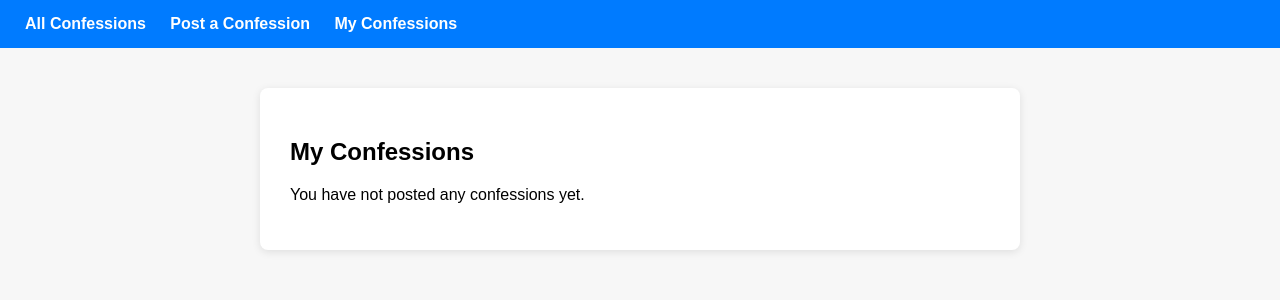
After one commit to leo-git-1234/confession-forum-clean, a Flask app: template templates/my_confessions.html in a window 1280 px wide. The commit adds this page. Shown: the top 300 px of the page. Run offline with Flask 3, Linux system fonts and the light colour scheme; the template is opened without the code that fills it, so the values that code supplies are empty.

Commit message:
First commit

```diff
--- a/app.py
+++ b/app.py
@@ -1,19 +1,6 @@
-@app.route('/inbox')
-def inbox():
-    if 'user' not in session:
-        return redirect(url_for('index'))
-    username = session['user']['username']
-    confessions = []
-    notifications = []
-    if os.path.exists(CONFESSIONS_FILE):
-        with open(CONFESSIONS_FILE, 'r', encoding='utf-8') as f:
-            confessions = json.load(f)
-        for confession in confessions:
-            if 'notifications' not in confession or not isinstance(confession.get('notifications'), list):
-                confession['notifications'] = []
-            if confession.get('user') == username:
-                notifications.extend(confession['notifications'])
-    return render_template('inbox.html', user_name=username, notifications=notifications)
+# Route to delete a confession
+
+
 
 
 import os
@@ -36,6 +23,7 @@ USERNAMES = [
     'Anonymous Panda', 'Silent Tiger', 'Hidden Fox', 'Masked Owl', 'Secret Dolphin',
     'Clever Raven', 'Mysterious Cat', 'Quiet Wolf', 'Nameless Bear', 'Ghost Eagle'
 ]
+
 
 
 def allowed_file(filename):
@@ -167,9 +155,6 @@ def add_comment(post_id):
         with open(CONFESSIONS_FILE, 'r', encoding='utf-8') as f:
             confessions = json.load(f)
     for confession in confessions:
-        # Ensure notifications key exists
-        if 'notifications' not in confession or not isinstance(confession.get('notifications'), list):
-            confession['notifications'] = []
         if confession.get('id') == post_id:
             comment = {
                 'username': random.choice(USERNAMES),
@@ -178,11 +163,6 @@ def add_comment(post_id):
             if 'comments' not in confession or not isinstance(confession['comments'], list):
                 confession['comments'] = []
             confession['comments'].append(comment)
-            # Add notification for the confession owner
-            confession_user = confession.get('user')
-            if confession_user and confession_user != session['user']['username']:
-                notification = f"Your confession received a new comment."
-                confession['notifications'].append(notification)
             break
     with open(CONFESSIONS_FILE, 'w', encoding='utf-8') as f:
         json.dump(confessions, f, indent=2)
@@ -194,28 +174,10 @@ def confessions_page():
         return redirect(url_for('index'))
     username = session['user']['username']
     confessions = []
-    notifications = []
-    updated = False
     if os.path.exists(CONFESSIONS_FILE):
         with open(CONFESSIONS_FILE, 'r', encoding='utf-8') as f:
             confessions = json.load(f)
-        # Ensure all confessions have notifications key
-        for confession in confessions:
-            if 'notifications' not in confession or not isinstance(confession.get('notifications'), list):
-                confession['notifications'] = []
-                updated = True
-        # Gather and clear notifications for the logged-in user
-        for confession in confessions:
-            if confession.get('user') == username:
-                notes = confession.get('notifications', [])
-                if notes:
-                    notifications.extend(notes)
-                    confession['notifications'] = []
-                    updated = True
-        if updated:
-            with open(CONFESSIONS_FILE, 'w', encoding='utf-8') as f:
-                json.dump(confessions, f, indent=2)
-    return render_template('confessions.html', user_name=username, confessions=confessions, notifications=notifications)
+    return render_template('confessions.html', user_name=username, confessions=confessions)
 
 @app.route('/post', methods=['GET', 'POST'])
 def post_confession():
@@ -251,8 +213,7 @@ def post_confession():
                 'files': file_links,
                 'comments': [],
                 'likes': 0,
-                'hearts': 0,
-                'notifications': []
+                'hearts': 0
             })
             with open(CONFESSIONS_FILE, 'w', encoding='utf-8') as f:
                 json.dump(confessions, f, indent=2)
@@ -269,16 +230,8 @@ def like_confession(post_id):
         with open(CONFESSIONS_FILE, 'r', encoding='utf-8') as f:
             confessions = json.load(f)
     for confession in confessions:
-        # Ensure notifications key exists
-        if 'notifications' not in confession or not isinstance(confession.get('notifications'), list):
-            confession['notifications'] = []
         if confession.get('id') == post_id:
             confession['likes'] = confession.get('likes', 0) + 1
-            # Add notification for the confession owner
-            confession_user = confession.get('user')
-            if confession_user and confession_user != session['user']['username']:
-                notification = f"Your confession received a new like."
-                confession['notifications'].append(notification)
             break
     with open(CONFESSIONS_FILE, 'w', encoding='utf-8') as f:
         json.dump(confessions, f, indent=2)
@@ -294,16 +247,8 @@ def heart_confession(post_id):
         with open(CONFESSIONS_FILE, 'r', encoding='utf-8') as f:
             confessions = json.load(f)
     for confession in confessions:
-        # Ensure notifications key exists
-        if 'notifications' not in confession or not isinstance(confession.get('notifications'), list):
-            confession['notifications'] = []
         if confession.get('id') == post_id:
             confession['hearts'] = confession.get('hearts', 0) + 1
-            # Add notification for the confession owner
-            confession_user = confession.get('user')
-            if confession_user and confession_user != session['user']['username']:
-                notification = f"Your confession received a new heart."
-                confession['notifications'].append(notification)
             break
     with open(CONFESSIONS_FILE, 'w', encoding='utf-8') as f:
         json.dump(confessions, f, indent=2)
@@ -328,10 +273,84 @@ def edit_file(filename):
     with open(filepath, 'r', encoding='utf-8') as f:
         content = f.read()
     return f'''<h2>Editing {filename}</h2><form method="POST"><textarea name="filecontent" rows="20" cols="80">{content}</textarea><br><button type="submit">Save</button></form>'''
+
 @app.route('/uploads/<filename>')
 def uploaded_file(filename):
     return send_from_directory(app.config['UPLOAD_FOLDER'], filename)
 
+@app.route('/my_confessions')
+def my_confessions():
+    if 'user' not in session:
+        return redirect(url_for('index'))
+    username = session['user']['username']
+    confessions = []
+    if os.path.exists(CONFESSIONS_FILE):
+        with open(CONFESSIONS_FILE, 'r', encoding='utf-8') as f:
+            confessions = json.load(f)
+    user_confessions = [c for c in confessions if c.get('user') == username]
+    return render_template('my_confessions.html', confessions=user_confessions, user_name=username)
+
+# Route to edit a confession
+@app.route('/edit_confession/<post_id>', methods=['GET', 'POST'])
+def edit_confession(post_id):
+    if 'user' not in session:
+        return redirect(url_for('index'))
+    username = session['user']['username']
+    confessions = []
+    if os.path.exists(CONFESSIONS_FILE):
+        with open(CONFESSIONS_FILE, 'r', encoding='utf-8') as f:
+            confessions = json.load(f)
+    confession = next((c for c in confessions if c.get('id') == post_id and c.get('user') == username), None)
+    if not confession:
+        flash('Confession not found or you do not have permission to edit it.')
+        return redirect(url_for('my_confessions'))
+    if request.method == 'POST':
+        confession['title'] = request.form.get('title')
+        confession['description'] = request.form.get('description')
+        confession['text'] = request.form.get('confession')
+        # Handle file removals
+        remove_files = request.form.getlist('remove_files')
+        if 'files' not in confession or not isinstance(confession['files'], list):
+            confession['files'] = []
+        for filename in remove_files:
+            if filename in confession['files']:
+                confession['files'].remove(filename)
+                file_path = os.path.join(app.config['UPLOAD_FOLDER'], filename)
+                if os.path.exists(file_path):
+                    os.remove(file_path)
+        # Handle new file uploads
+        files = request.files.getlist('files')
+        for file in files:
+            if file and allowed_file(file.filename):
+                ext = file.filename.rsplit('.', 1)[1].lower()
+                filename = f"{uuid.uuid4().hex}.{ext}"
+                filepath = os.path.join(app.config['UPLOAD_FOLDER'], filename)
+                file.save(filepath)
+                confession['files'].append(filename)
+        with open(CONFESSIONS_FILE, 'w', encoding='utf-8') as f:
+            json.dump(confessions, f, indent=2)
+        flash('Confession updated!')
+        return redirect(url_for('my_confessions'))
+    return render_template('edit_confession.html', confession=confession, user_name=username)
+
+# Route to delete a confession
+@app.route('/delete_confession/<post_id>', methods=['POST'])
+def delete_confession(post_id):
+    if 'user' not in session:
+        return redirect(url_for('index'))
+    username = session['user']['username']
+    confessions = []
+    if os.path.exists(CONFESSIONS_FILE):
+        with open(CONFESSIONS_FILE, 'r', encoding='utf-8') as f:
+            confessions = json.load(f)
+    new_confessions = [c for c in confessions if not (c.get('id') == post_id and c.get('user') == username)]
+    if len(new_confessions) == len(confessions):
+        flash('Confession not found or you do not have permission to delete it.')
+    else:
+        with open(CONFESSIONS_FILE, 'w', encoding='utf-8') as f:
+            json.dump(new_confessions, f, indent=2)
+        flash('Confession deleted!')
+    return redirect(url_for('my_confessions'))
 if __name__ == '__main__':
     if not os.path.exists(app.config['UPLOAD_FOLDER']):
         os.makedirs(app.config['UPLOAD_FOLDER'])
--- a/templates/base.html
+++ b/templates/base.html
@@ -14,31 +14,11 @@
         <div>
             <a href="{{ url_for('confessions_page') }}">All Confessions</a>
             <a href="{{ url_for('post_confession') }}">Post a Confession</a>
-            <a href="{{ url_for('inbox') }}">Inbox</a>
+            <a href="{{ url_for('my_confessions') }}">My Confessions</a>
         </div>
         <div style="display:flex;align-items:center;gap:15px;">
             {% if user_name %}
                 <span>Welcome, {{ user_name }}</span>
-                <div style="position:relative;">
-                    <span id="notif-bell" style="cursor:pointer;font-size:22px;position:relative;">
-                        🔔
-                        {% if notifications and notifications|length > 0 %}
-                            <span style="position:absolute;top:-6px;right:-8px;background:#dc3545;color:#fff;font-size:12px;padding:2px 6px;border-radius:50%;">{{ notifications|length }}</span>
-                        {% endif %}
-                    </span>
-                    <div id="notif-dropdown" style="display:none;position:absolute;right:0;top:30px;background:#fff;border:1px solid #ccc;box-shadow:0 2px 8px rgba(0,0,0,0.15);border-radius:6px;min-width:220px;z-index:1000;">
-                        <div style="padding:10px 15px;border-bottom:1px solid #eee;font-weight:bold;">Notifications</div>
-                        {% if notifications and notifications|length > 0 %}
-                            <ul style="list-style:none;padding:0;margin:0;max-height:250px;overflow-y:auto;">
-                            {% for note in notifications %}
-                                <li style="padding:8px 15px;border-bottom:1px solid #f1f1f1;">{{ note }}</li>
-                            {% endfor %}
-                            </ul>
-                        {% else %}
-                            <div style="padding:10px 15px;">No notifications yet.</div>
-                        {% endif %}
-                    </div>
-                </div>
                 <a href="{{ url_for('logout') }}">Logout</a>
             {% endif %}
         </div>
@@ -47,17 +27,7 @@
         {% block content %}{% endblock %}
     </div>
     <script>
-        const bell = document.getElementById('notif-bell');
-        const dropdown = document.getElementById('notif-dropdown');
-        if(bell && dropdown) {
-            bell.onclick = function(e) {
-                e.stopPropagation();
-                dropdown.style.display = dropdown.style.display === 'block' ? 'none' : 'block';
-            };
-            document.body.onclick = function() {
-                dropdown.style.display = 'none';
-            };
-        }
+        // Notification bell and dropdown removed
     </script>
 </body>
 </html>
--- a/templates/inbox.html
+++ b/templates/inbox.html
@@ -1,6 +1,5 @@
 {% extends "base.html" %}
 {% block content %}
-    <h2>Inbox</h2>
     {% if notifications and notifications|length > 0 %}
         <ul style="list-style:none;padding:0;max-width:500px;">
         {% for note in notifications %}
--- /dev/null
+++ b/templates/my_confessions.html
@@ -0,0 +1,32 @@
+{% extends "base.html" %}
+{% block content %}
+<h2>My Confessions</h2>
+{% if confessions %}
+    <ul style="list-style:none;padding:0;">
+    {% for confession in confessions %}
+        <li style="margin-bottom:30px;padding:20px;border:1px solid #eee;border-radius:8px;">
+            <strong>{{ confession.title }}</strong><br>
+            <em>{{ confession.description }}</em><br>
+            <div>{{ confession.text }}</div>
+            {% if confession.files and confession.files|length > 0 %}
+                <div>Files:
+                    <ul>
+                    {% for file in confession.files %}
+                        <li><a href="{{ url_for('uploaded_file', filename=file) }}" target="_blank">{{ file }}</a></li>
+                    {% endfor %}
+                    </ul>
+                </div>
+            {% endif %}
+            <form action="{{ url_for('edit_confession', post_id=confession.id) }}" method="get" style="display:inline;">
+                <button type="submit">Edit</button>
+            </form>
+            <form action="{{ url_for('delete_confession', post_id=confession.id) }}" method="post" style="display:inline;">
+                <button type="submit" onclick="return confirm('Are you sure you want to delete this confession?');">Delete</button>
+            </form>
+        </li>
+    {% endfor %}
+    </ul>
+{% else %}
+    <p>You have not posted any confessions yet.</p>
+{% endif %}
+{% endblock %}
```
Also changed, not shown: confessions.json (+8 -34 lines), templates/edit_confession.html (added, +32 -0 lines), 2 other files.
